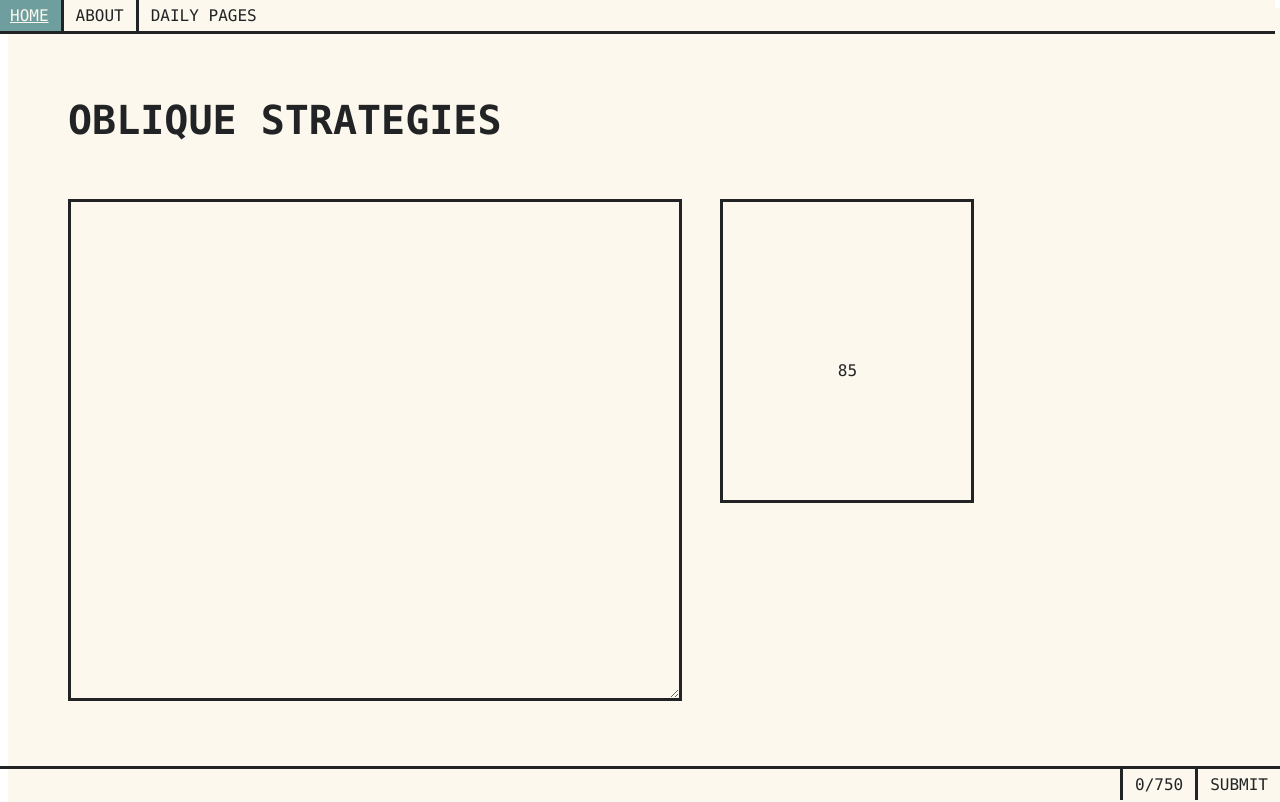
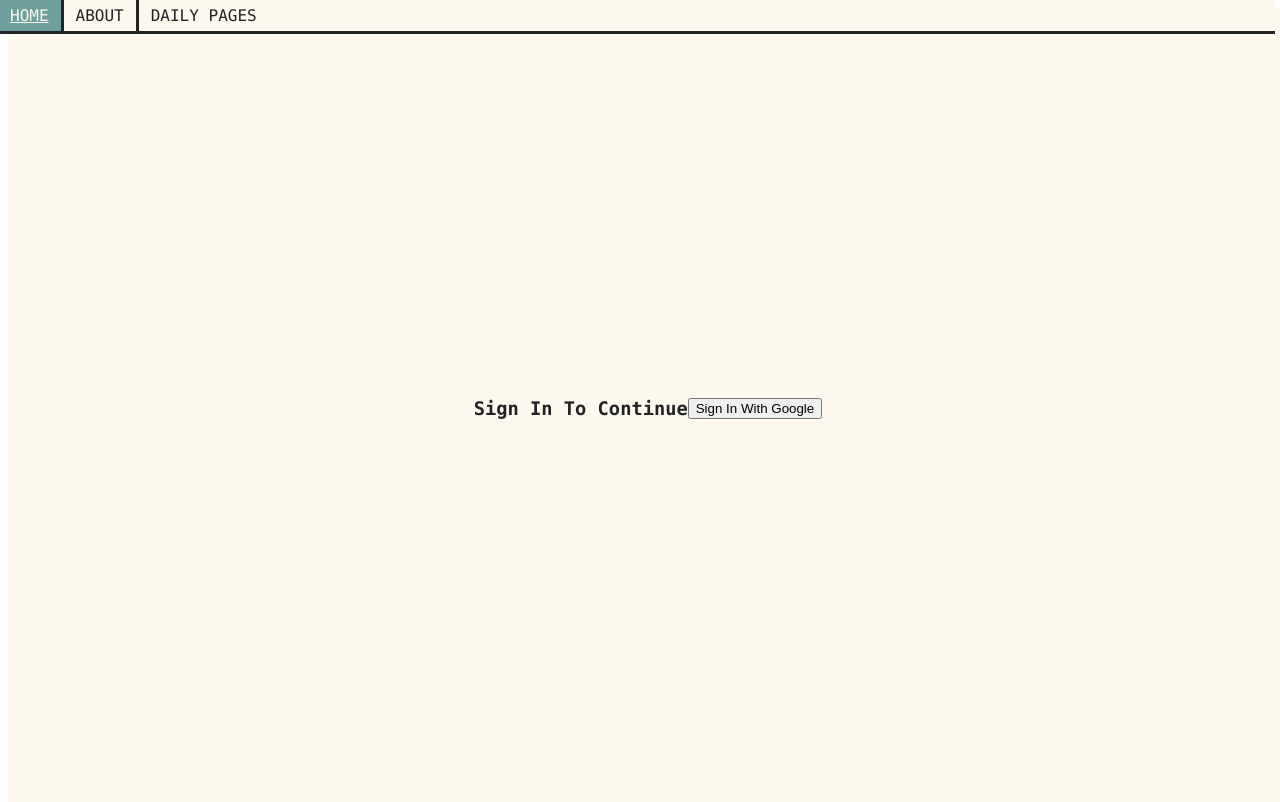
Before and after one commit to davidhdaw/oblique-strategies, a React (Create React App) app: page / in a window 1280 px wide. Shown: the top 802 px of the page. Built offline with nearby package versions, Linux system fonts and the light colour scheme; no server answers.

Commit message:
Adds firebase login

```diff
--- a/package.json
+++ b/package.json
@@ -8,6 +8,7 @@
     "@testing-library/react": "^13.3.0",
     "@testing-library/user-event": "^13.5.0",
     "dayjs": "^1.11.4",
+    "firebase": "^9.9.2",
     "react": "^18.2.0",
     "react-dom": "^18.2.0",
     "react-router-dom": "^5.3.0",
--- a/src/About/About.js
+++ b/src/About/About.js
@@ -5,7 +5,7 @@
     return (
        <article className='about'>
             <p>
-                Oblique Strategies is a lightweight daily writing tool utilizing the prompts and principles of both the Oblique Strategies deck created by Brian Eno and the practice of Morning Pages from Julia Cameron's book the artists way. The goal is to create a place to focus on writing as a practice rather than a matter of output by focusing the user on daily writing goals and de-emphasizing the actual output of their writing.
+            Oblique Strategies is a lightweight daily writing tool utilizing the prompts and principles of both the Oblique Strategies deck created by Brian Eno and the practice of Morning Pages from Julia Cameron's book the artists way. The goal is to create a place to focus on writing as a practice rather than a matter of output by focusing the user on daily writing goals and de-emphasizing the actual output of their writing.
             </p>
             <br></br>
             <p>Concept and coding by David Daw</p>
--- a/src/App/App.css
+++ b/src/App/App.css
@@ -23,7 +23,7 @@
   border-bottom: 3px solid var(--text-border);
 }
 
-a, .word-count {
+a, .word-count, .sign-out {
   border-left: 3px solid var(--text-border);
   text-decoration: none;
   color: var(--text-border);
@@ -31,13 +31,20 @@
   text-transform: uppercase;
 }
 
-a:hover {
+a:hover, .sign-out:hover {
   border-left: 3px solid var(--text-border);
   text-decoration: underline;
   background-color: #6F9E9E;
   color: #FDF8ED;
   padding: 6px 12px;
   text-transform: uppercase;
+}
+
+.sign-out {
+  position: absolute;
+  top: 0px;
+  right:0px;
+  background-color: var(--background);
 }
 
 .page-title {
--- a/src/App/App.js
+++ b/src/App/App.js
@@ -2,25 +2,40 @@
 import WritingArea from '../WritingArea/WritingArea'
 import About from '../About/About'
 import Logs from '../Logs/Logs'
+import Login from '../Login/login'
 import SingleEntry from '../SingleEntry/SingleEntry'
 import { Link, Route, Switch } from 'react-router-dom';
 import React, { useState, useEffect } from 'react';
+import { signOut } from 'firebase/auth';
+import { auth } from '../firebase-config';
+
 
 function App() {
   const [logEntries, setLogEntries] = useState([])
+  const [isAuth, setIsAuth] = useState(false)
 
   const addLog = (newLog) => {
     setLogEntries([...logEntries, newLog])
   }
 
+  const signUserOut = () => {
+    signOut(auth).then(() => {
+      localStorage.removeItem('isAuth')
+      setIsAuth(false);
+    })
+  }
+
   useEffect(() => {
     let savedLogs = Object.values(localStorage).map(object => JSON.parse(object));
+    setIsAuth(localStorage.getItem('isAuth'))
     savedLogs.sort((a,b) => a.id - b.id);
-    setLogEntries(savedLogs)
+    const clearLoginEntry = savedLogs.filter(log => log.id)
+    setLogEntries(clearLoginEntry)
   }, [])
 
   return (
     <div className="App">
+      {!isAuth && <Login setIsAuth={setIsAuth} />}
       <nav>
       <Link to="/" className="link-style">
         Home
@@ -31,13 +46,14 @@
       <Link to="/logs" className="link-style">
         Daily Pages
       </Link>
+      {isAuth && <button className='sign-out' onClick={signUserOut}>Sign Out</button>}
       </nav>
       <h1 className='page-title'>Oblique Strategies</h1>
       <Switch>
         <Route
           exact path="/"
           render={() => (
-            <WritingArea addLog={addLog}/>
+            <WritingArea addLog={addLog} isAuth={isAuth}/>
           )}
         />
         <Route
--- /dev/null
+++ b/src/Login/login.css
@@ -0,0 +1,11 @@
+.login {
+    display: flex;
+    align-items: center;
+    justify-content: center;
+    text-align: center;
+    height: 100vh;
+    width: 100vw;
+    overflow: hidden;
+    z-index: 3;
+    background-color: var(--background);
+}
--- /dev/null
+++ b/src/Login/login.js
@@ -0,0 +1,24 @@
+import './login.css'
+import React from 'react'
+import { auth, provider} from '../firebase-config'
+import {signInWithPopup, signInWithCredential} from 'firebase/auth'
+
+
+function login({setIsAuth}) {
+
+    const signInWithGoogle = () => {
+        signInWithPopup(auth, provider).then((result) => {
+            localStorage.setItem('isAuth', true)
+            setIsAuth(true)
+        })
+    }
+    return(
+        <div className='login'>
+            <h3>Sign In To Continue</h3>
+            <button className="login-with-google-btn" onClick={signInWithGoogle}>Sign In With Google</button>
+
+        </div>
+    )
+}
+
+export default login;
--- a/src/WritingArea/WritingArea.js
+++ b/src/WritingArea/WritingArea.js
@@ -1,10 +1,11 @@
-import './WritingArea.css';
-import React, { useState, useEffect } from 'react';
-import { returnStrategy } from '../apiCalls';
+import './WritingArea.css'
+import React, { useState, useEffect } from 'react'
+import { returnStrategy } from '../apiCalls'
 import StrategyCard from '../StrategyCard/StrategyCard'
+import { useHistory } from 'react-router-dom'
 const dayjs = require ('dayjs')
 
-function WritingArea({addLog}) {
+function WritingArea({addLog, isAuth}) {
     const [currentStrat, setCurrentStrat] = useState({strategy: ''})
     const [usedStrats, setUsedStrats] = useState([])
     const [writing, setWriting] = useState('')
@@ -12,6 +13,8 @@
     const [timeoutID, setTimeoutID] = useState(0)
     const [buttonTried, setButtonTried] = useState(false)
     const [mostWords, setmostWords] = useState(0)
+
+    const history = useHistory();
 
 
     useEffect(() => {
@@ -64,7 +67,7 @@
             const logAsString = JSON.stringify(newLog)
             localStorage.setItem(newLog.id, logAsString)
             addLog(newLog)
-            window.location = "/logs";
+            history.push('/logs')
         }
         else {setButtonTried(true)}
     }
@@ -78,6 +81,7 @@
                  />
                 <StrategyCard strategy={currentStrat} timer={timer} />
             </article>
+            {isAuth &&
             <footer>
             <div className='word-count'   style={{
             backgroundColor: buttonTried ? 'red' : ((writing.split(' ').length > 750) ? '#6F9E9E' : ''),
@@ -86,6 +90,8 @@
             </div>
             <a className='submit-button' onClick={() => submitWriting()}>Submit</a>
             </footer>
+            }
+
         </>
     );
   }
--- /dev/null
+++ b/src/firebase-config.js
@@ -0,0 +1,23 @@
+// Import the functions you need from the SDKs you need
+import { initializeApp } from "firebase/app"
+import {getFirestore} from "firebase/firestore"
+import {getAuth, GoogleAuthProvider} from 'firebase/auth'
+// TODO: Add SDKs for Firebase products that you want to use
+// https://firebase.google.com/docs/web/setup#available-libraries
+
+// Your web app's Firebase configuration
+const firebaseConfig = {
+  apiKey: "AIzaSyBdWsKS3hPueuIZvh7shUQ-eyLVnHDssPg",
+  authDomain: "oblique-strategies-editor.firebaseapp.com",
+  projectId: "oblique-strategies-editor",
+  storageBucket: "oblique-strategies-editor.appspot.com",
+  messagingSenderId: "101167565650",
+  appId: "1:101167565650:web:58ec1d2649856e0986888b"
+}
+
+// Initialize Firebase
+const app = initializeApp(firebaseConfig)
+
+export const db = getFirestore(app)
+export const auth = getAuth(app)
+export const provider = new GoogleAuthProvider()
```
Also changed, not shown: 1 other file (tests, documents, lock files or other folders).
